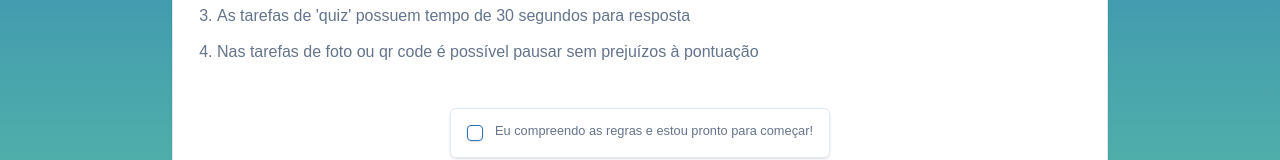
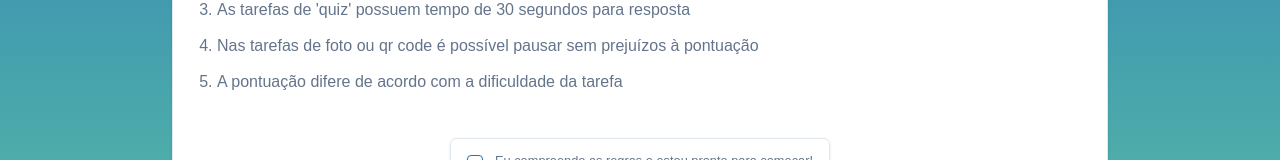
Before and after one commit to icaroalbar/pge_festival, a Next.js app: page /regras in a window 1280 px wide. Shown: the part 366-526 px from the top of the page. Built offline with nearby package versions, Linux system fonts and the light colour scheme; sample sign-in values are in the browser's storage.

Commit message:
fix ajuste no texto de regras

```diff
--- a/app/(pages)/(fundoDegrade)/regras/regras.ts
+++ b/app/(pages)/(fundoDegrade)/regras/regras.ts
@@ -3,4 +3,5 @@ export const listaRegras = [
   "Não é permitido consultar o navegador",
   "As tarefas de 'quiz' possuem tempo de 30 segundos para resposta",
   "Nas tarefas de foto ou qr code é possível pausar sem prejuízos à pontuação",
+  "A pontuação difere de acordo com a dificuldade da tarefa",
 ];
```
